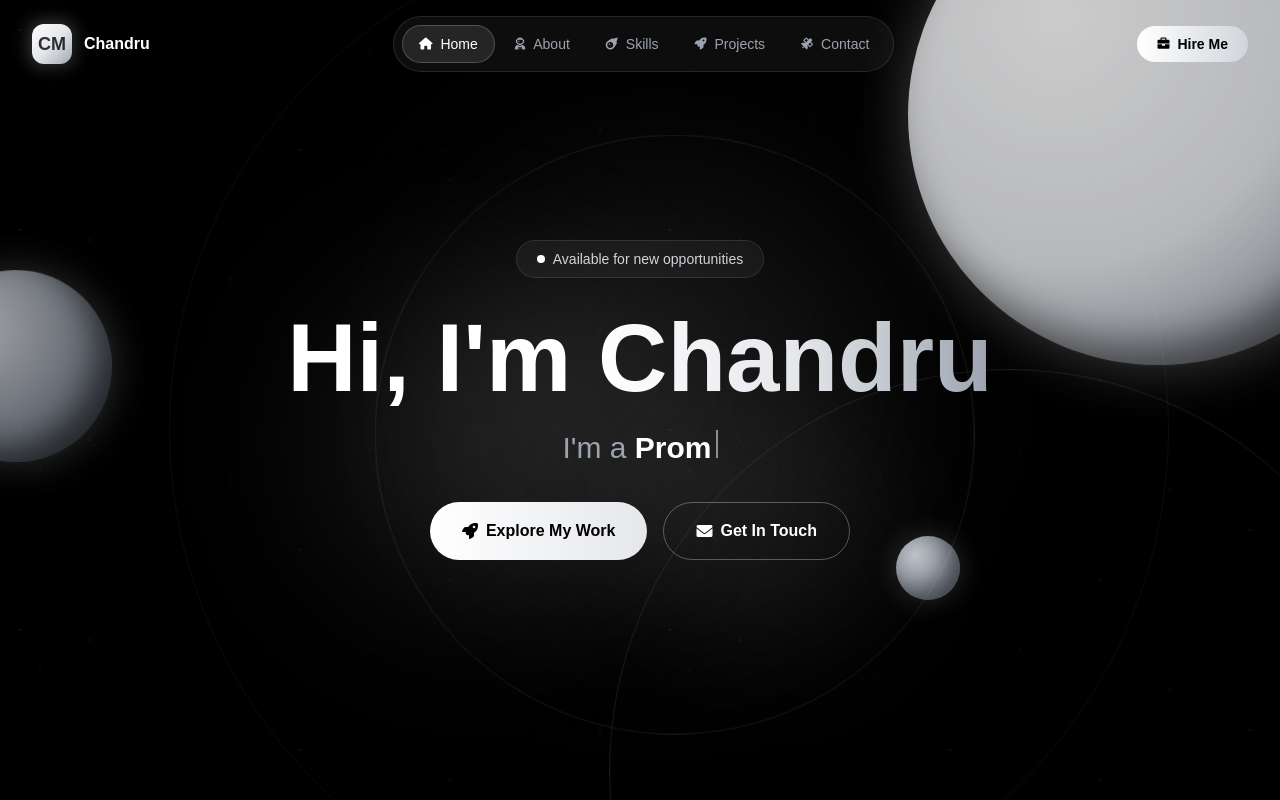
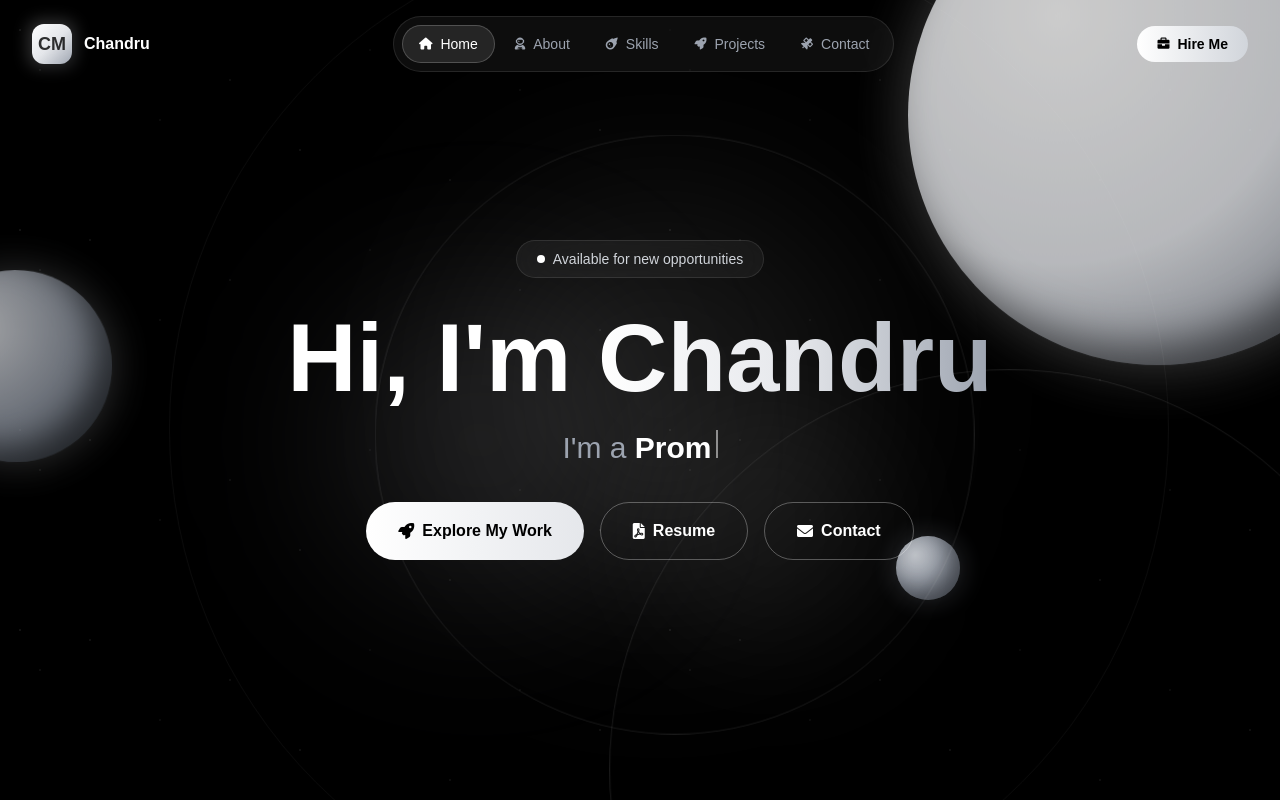
Before and after one commit to ChandraMohan1012/Portfolio, a Next.js app: page / in a window 1280 px wide. Shown: the top 800 px of the page. Built offline with nearby package versions, Linux system fonts and the light colour scheme.

Commit message:
Add resume download button

```diff
--- a/src/components/Hero.tsx
+++ b/src/components/Hero.tsx
@@ -114,7 +114,7 @@ const Hero = () => {
           <span className="border-r-2 border-white animate-pulse ml-1 inline-block h-7"></span>
         </div>
 
-        <div className="flex flex-col sm:flex-row gap-4 justify-center opacity-0 animate-fade-in-up" style={{ animationDelay: '0.6s' }}>
+        <div className="flex flex-col sm:flex-row flex-wrap gap-4 justify-center opacity-0 animate-fade-in-up" style={{ animationDelay: '0.6s' }}>
           <a
             href="#projects"
             className="group relative inline-flex items-center px-8 py-4 overflow-hidden rounded-full"
@@ -126,11 +126,21 @@ const Hero = () => {
             </span>
           </a>
           <a
+            href="/Chandru_Resume.pdf"
+            download="Chandru_Resume.pdf"
+            target="_blank"
+            rel="noopener noreferrer"
+            className="group inline-flex items-center px-8 py-4 border border-white/30 text-white font-semibold rounded-full hover:bg-white/10 hover:border-white/50 transition-all duration-300 backdrop-blur-sm"
+          >
+            <i className="fas fa-file-pdf mr-2 group-hover:animate-bounce"></i>
+            Resume
+          </a>
+          <a
             href="#contact"
             className="group inline-flex items-center px-8 py-4 border border-white/30 text-white font-semibold rounded-full hover:bg-white/10 hover:border-white/50 transition-all duration-300 backdrop-blur-sm"
           >
             <i className="fas fa-envelope mr-2 group-hover:animate-pulse"></i>
-            Get In Touch
+            Contact
           </a>
         </div>
       </div>
```
Also changed, not shown: 2 other files (tests, documents, lock files or other folders).
